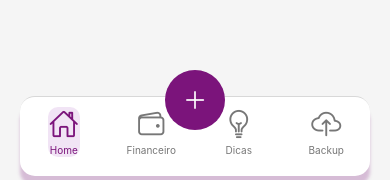
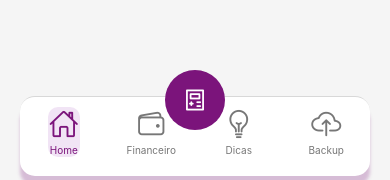
Before and after one commit to Pmmvito/FinanPro, a React Native app in the folder FinanproAPP/: screen / in a window 390 px wide. Shown: the part 643-823 px from the top of the page. Built offline with nearby package versions, Linux system fonts and the light colour scheme.

Commit message:
Icon de Calculadora
Adicionei o icon de calculadora a o botao

```diff
--- a/FinanproAPP/src/screens/AddOpcao.jsx
+++ b/FinanproAPP/src/screens/AddOpcao.jsx
@@ -3,19 +3,21 @@
 import { View, StyleSheet, Text, TouchableOpacity, Modal } from "react-native";
 import { AntDesign } from "@expo/vector-icons";
 import { useNavigation } from "@react-navigation/native";
+
 const AddOpcao = () => {
   const [modalVisible, setModalVisible] = useState(false);
-
   const navigation = useNavigation();
 
   const navigateToCalcularJurosCompostos = () => {
     setModalVisible(false);
     navigation.navigate("CalcularJurosCompostos");
   };
-  const navigateToACalcularJurosSimples = () => {
+
+  const navigateToCalcularJurosSimples = () => {
     setModalVisible(false);
     navigation.navigate("CalcularJurosSimples");
   };
+
   const navigateToAcompanharRendimentoCdi = () => {
     setModalVisible(false);
     navigation.navigate("AcompanharRendimentoCdi");
@@ -23,6 +25,11 @@
 
   return (
     <View style={styles.container}>
+      {/* Botão Flutuante Central */}
+      <TouchableOpacity style={styles.fab} onPress={() => setModalVisible(true)}>
+        <AntDesign name="calculator" size={24} color="white" />
+      </TouchableOpacity>
+
       {/* Modal com opções */}
       <Modal
         animationType="slide"
@@ -37,25 +44,17 @@
         >
           <View style={styles.menu}>
             <TouchableOpacity onPress={navigateToCalcularJurosCompostos} style={styles.menuItem}>
-              {/* <AntDesign name="pluscircleo" size={20} color="white" /> */}
               <Text style={styles.menuText}>Calculadora de Juros Composto</Text>
             </TouchableOpacity>
-            <TouchableOpacity onPress={navigateToACalcularJurosSimples} style={styles.menuItem}>
-              {/* <AntDesign name="minuscircleo" size={20} color="white" /> */}
-              <Text style={styles.menuText}>Calculadora de Juros Simples </Text>
+            <TouchableOpacity onPress={navigateToCalcularJurosSimples} style={styles.menuItem}>
+              <Text style={styles.menuText}>Calculadora de Juros Simples</Text>
             </TouchableOpacity>
             <TouchableOpacity onPress={navigateToAcompanharRendimentoCdi} style={styles.menuItem}>
-              {/* <AntDesign name="minuscircleo" size={20} color="white" /> */}
-              <Text style={styles.menuText}>Acompanhar Rendimento Cdi</Text>
+              <Text style={styles.menuText}>Acompanhar Rendimento CDI</Text>
             </TouchableOpacity>
           </View>
         </TouchableOpacity>
       </Modal>
-
-      {/* Botão Flutuante Central */}
-      <TouchableOpacity style={styles.fab} onPress={() => setModalVisible(true)}>
-        <AntDesign name="plus" size={24} color="white" />
-      </TouchableOpacity>
     </View>
   );
 };
@@ -70,7 +69,7 @@
     position: "absolute",
     bottom: 20,
     backgroundColor: "#7b147b",
-    borderRadius: 60,
+    borderRadius: 30,
     width: 60,
     height: 60,
     justifyContent: "center",
@@ -87,17 +86,14 @@
     backgroundColor: "#7b147b",
     borderRadius: 10,
     padding: 30,
-    width: 400,
+    width: 300,
     alignItems: "center",
   },
   menuItem: {
-    flexDirection: "row",
-    alignItems: "center",
     marginBottom: 10,
   },
   menuText: {
     color: "white",
-    marginLeft: 10,
     fontSize: 20,
   },
 });
```
